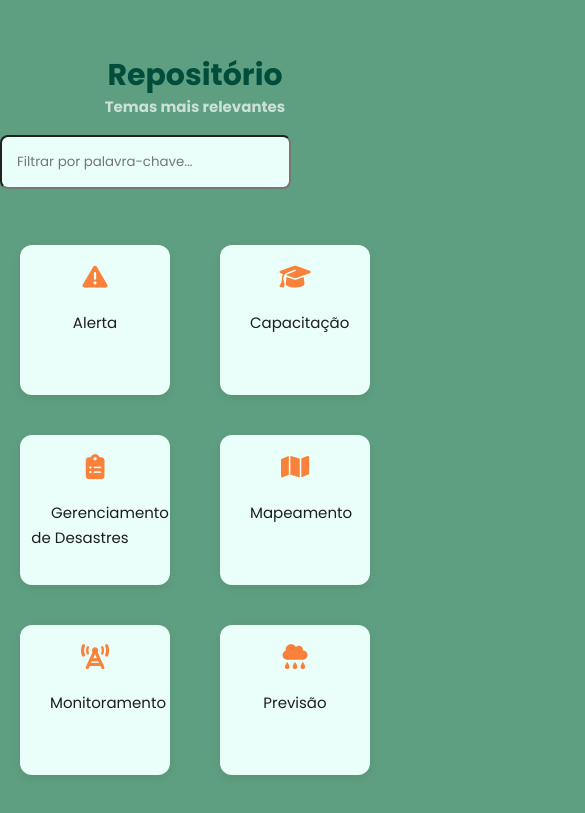
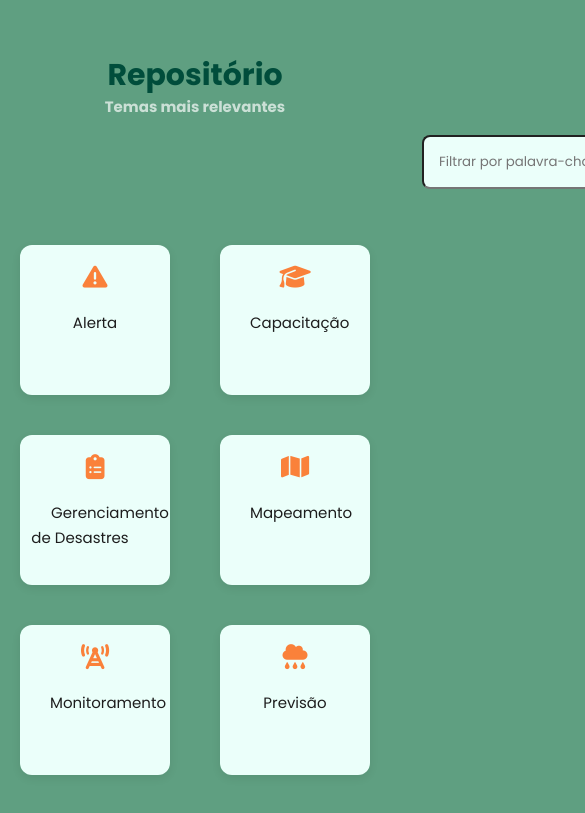
Before and after one commit to maricoxta/portalconclima, a plain HTML site: page index.html in a window 390 px wide. Shown: the part 1257-2070 px from the top of the page, 585 px wide, since content can reach past the window. Drawn offline with nearby package versions, Linux system fonts and the light colour scheme.

Commit message:
Update menu.css

```diff
--- a/src/styles/menu.css
+++ b/src/styles/menu.css
@@ -173,7 +173,7 @@
         flex-wrap: wrap;
         height: auto;
         width: auto;
-        left: 0;
+        left: 50vh;
         top: 210px;
     }
     #menu h2 {
```
